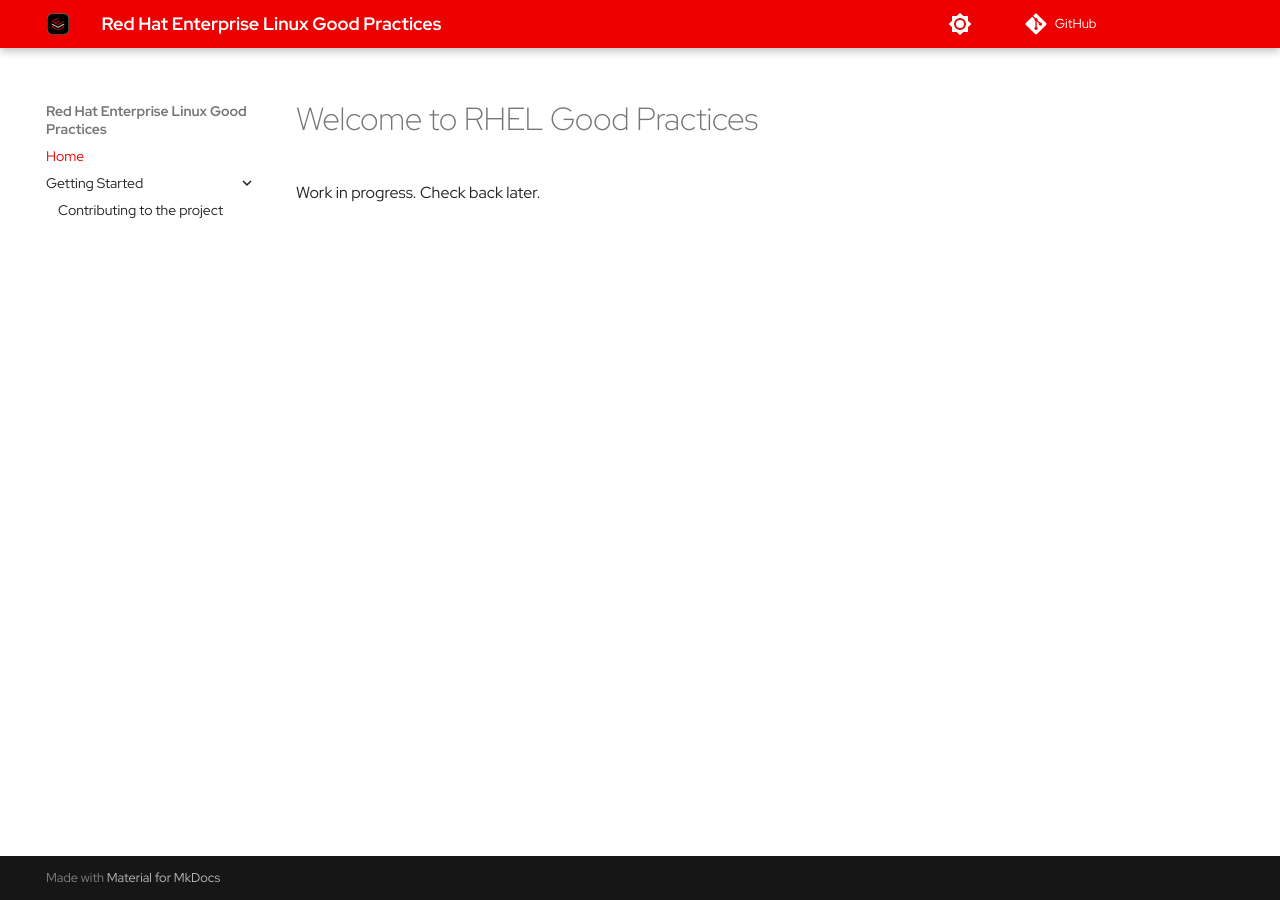
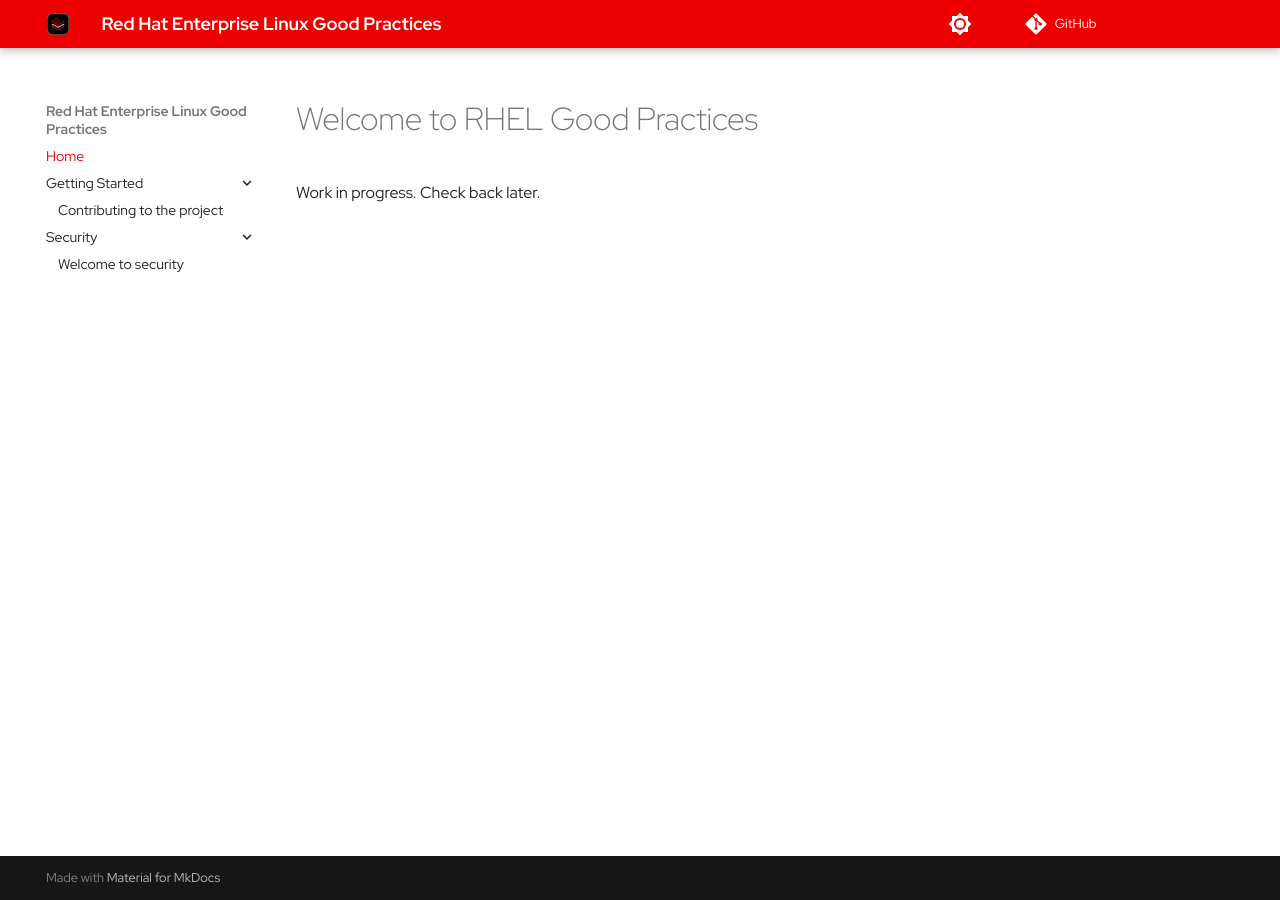
Before and after one commit to redhat-cop/rhel-good-practices, an MkDocs documentation site: the page built from docs/index.md, in a window 1280 px wide. Built offline with MkDocs 1.6.1 and Material for MkDocs 9.7.7, drawn with Linux system fonts in a browser that asks for light colours; comment, search, counter and statistics services are not loaded.

```diff
--- a/mkdocs.yml
+++ b/mkdocs.yml
@@ -30,6 +30,8 @@ nav:
   - Home: index.md
   - Getting Started:
     - Contributing to the project: contributing.md
+  - Security:
+    - Welcome to security: security/welcome.md
 markdown_extensions:
   - admonition
   - pymdownx.details
```
Also changed, not shown: docs/security/welcome.md (added, +2 -0 lines).
